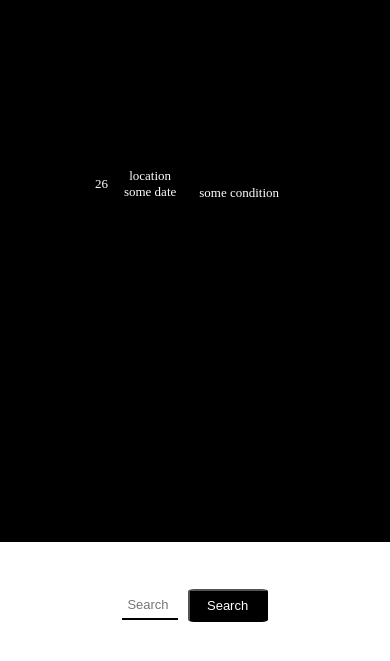
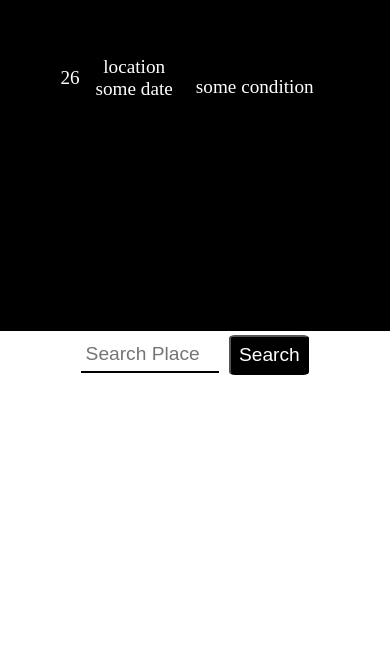
Before and after one commit to MohamedImran2021/WeatherApplication, a plain HTML site: page index.html in a window 390 px wide. Shown: the part 175-836 px from the top of the page. Drawn offline with Linux system fonts and the light colour scheme.

Commit message:
Update style.css

```diff
--- a/style.css
+++ b/style.css
@@ -72,24 +72,27 @@ form button:hover{
         display: flex;
         align-items: center;
         justify-content: center;
+        height:60vh;
     }
     .weather-container p{
-       font-size: small;
+       font-size: larger;
     }
     .weather-container img{
-        font-size: smaller;
+        font-size: larger;
     }
     form{
         display: flex;
         align-items: center;
         justify-content: center;
+        height:30vh;
+        margin-bottom:5rem;
     }
     form input{
-        width: 20%;
-        font-size: small;
+        width: 40%;
+        font-size: larger;
     }
     form button{
-        font-size: small;
+        font-size: larger;
 
     }
 }
```
